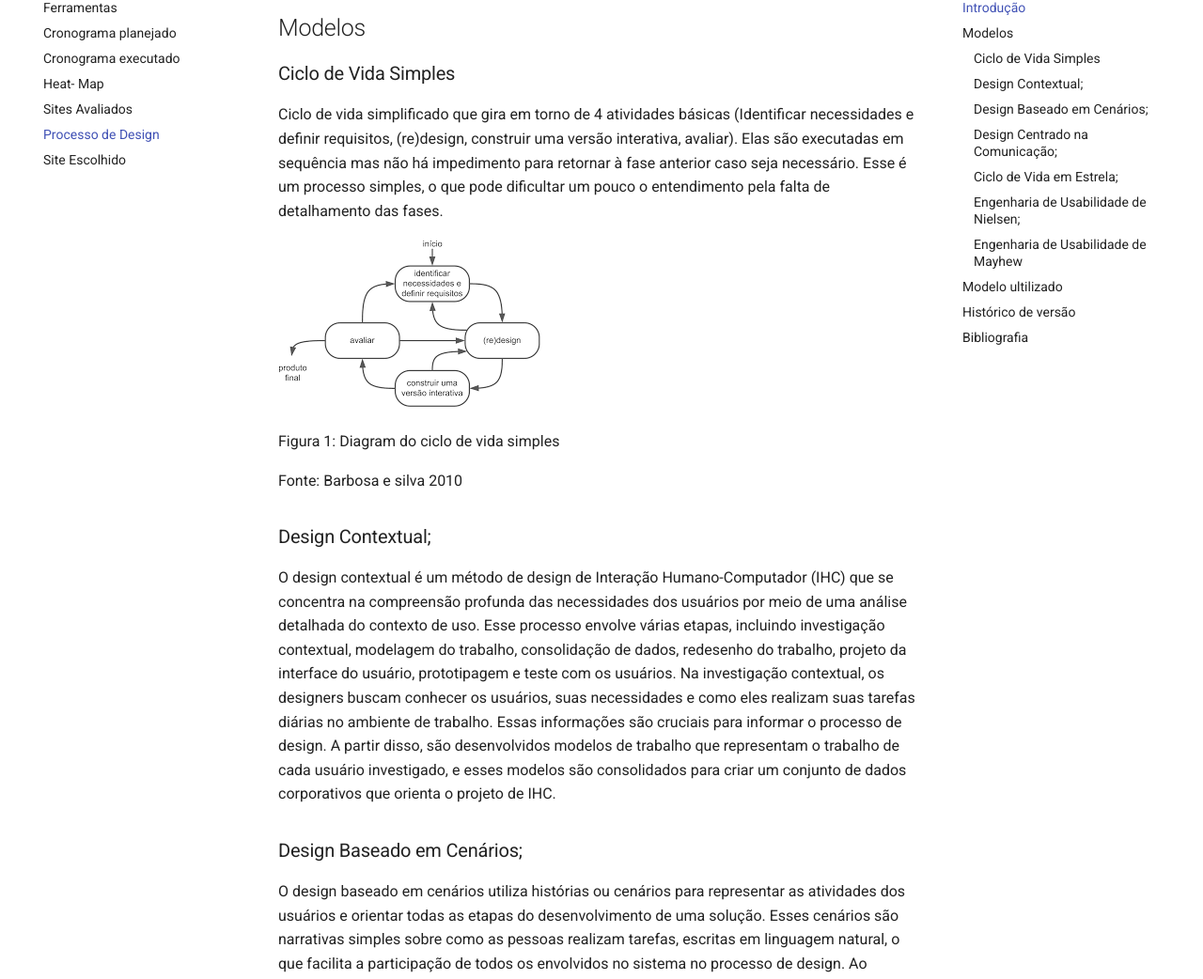
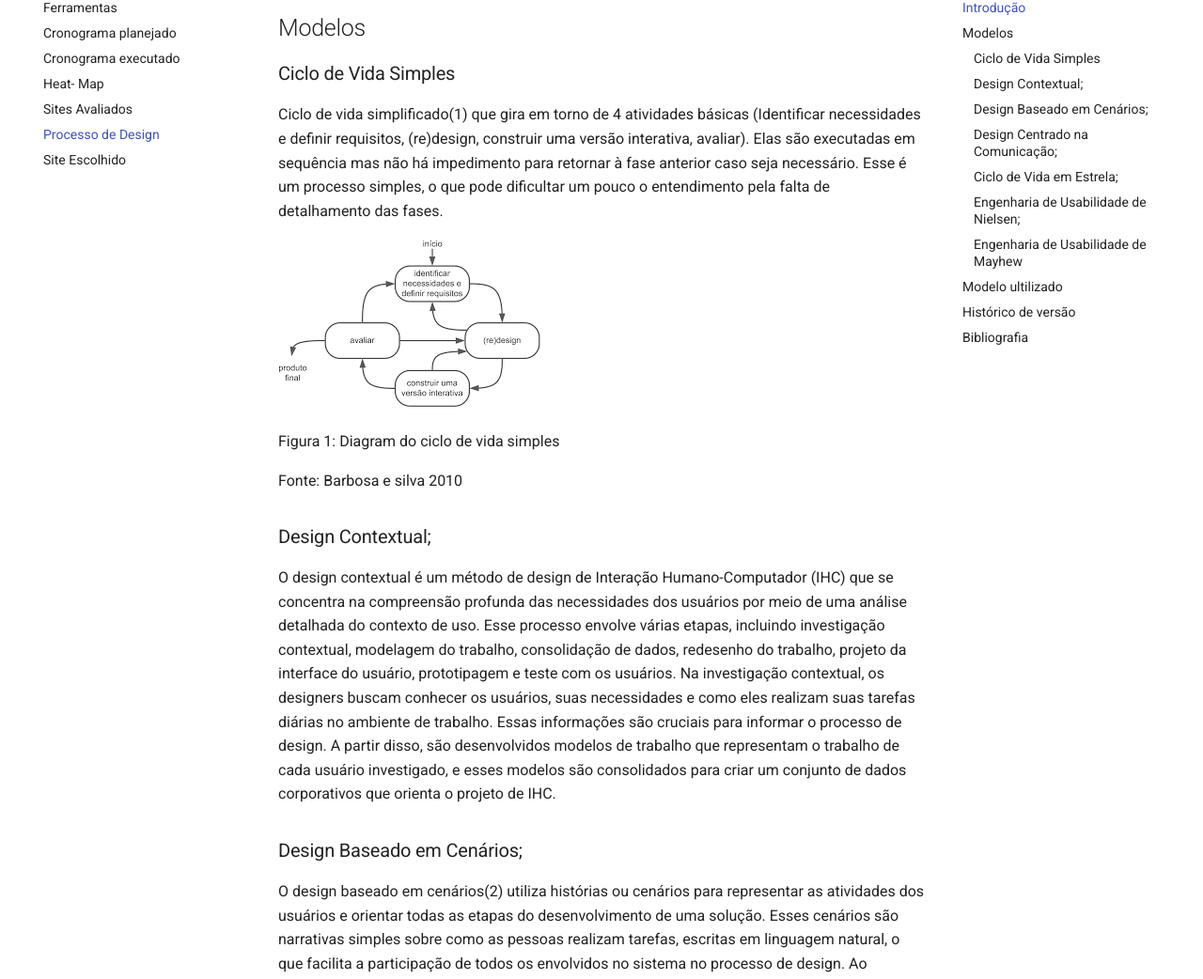
Before and after one commit to Interacao-Humano-Computador/2023.2--BRB-Mobilidade, an MkDocs documentation site: the page built from docs/process_des.md, in a window 1280 px wide and 1400 px high, scrolled down 379 px. Shown: the part 148-1190 px from the top of the window at 94% size. Built offline with MkDocs 1.6.1 and Material for MkDocs 9.7.7, drawn with Linux system fonts in a browser that asks for light colours; some of the changed text lies outside the part shown.

Commit message:
uploading desing process

```diff
--- a/docs/process_des.md
+++ b/docs/process_des.md
@@ -8,7 +8,7 @@ Dito isso, iremos explicar brevemente sobre alguns desses processos mais conheci
 ## Modelos
 
 ### Ciclo de Vida Simples
-Ciclo de vida simplificado que gira em torno de 4 atividades básicas (Identificar necessidades e definir requisitos, (re)design, construir uma versão interativa, avaliar). Elas são executadas em sequência mas não há impedimento para retornar à fase anterior caso seja necessário. Esse é um processo simples, o que pode dificultar um pouco o entendimento pela falta de detalhamento das fases.
+Ciclo de vida simplificado(1) que gira em torno de 4 atividades básicas (Identificar necessidades e definir requisitos, (re)design, construir uma versão interativa, avaliar). Elas são executadas em sequência mas não há impedimento para retornar à fase anterior caso seja necessário. Esse é um processo simples, o que pode dificultar um pouco o entendimento pela falta de detalhamento das fases.
 
 ![Image title](assets/simples.png)
 
@@ -20,7 +20,7 @@ Fonte: Barbosa e silva 2010
 O design contextual é um método de design de Interação Humano-Computador (IHC) que se concentra na compreensão profunda das necessidades dos usuários por meio de uma análise detalhada do contexto de uso. Esse processo envolve várias etapas, incluindo investigação contextual, modelagem do trabalho, consolidação de dados, redesenho do trabalho, projeto da interface do usuário, prototipagem e teste com os usuários. Na investigação contextual, os designers buscam conhecer os usuários, suas necessidades e como eles realizam suas tarefas diárias no ambiente de trabalho. Essas informações são cruciais para informar o processo de design. A partir disso, são desenvolvidos modelos de trabalho que representam o trabalho de cada usuário investigado, e esses modelos são consolidados para criar um conjunto de dados corporativos que orienta o projeto de IHC.
 
 ### Design Baseado em Cenários;
-O design baseado em cenários utiliza histórias ou cenários para representar as atividades dos usuários e orientar todas as etapas do desenvolvimento de uma solução. Esses cenários são narrativas simples sobre como as pessoas realizam tarefas, escritas em linguagem natural, o que facilita a participação de todos os envolvidos no sistema no processo de design. Ao escrever, revisar e discutir esses cenários, a equipe de design e os usuários têm a oportunidade de explorar como a tecnologia existente afeta as atividades dos usuários e como o sistema em desenvolvimento pode influenciá-las. Os cenários também estimulam a criatividade, permitindo que a equipe explore diferentes caminhos e ideias alternativas. Esse processo é iterativo e inclui a análise do problema, a concepção da solução de IHC, a prototipagem e a avaliação da solução proposta.
+O design baseado em cenários(2) utiliza histórias ou cenários para representar as atividades dos usuários e orientar todas as etapas do desenvolvimento de uma solução. Esses cenários são narrativas simples sobre como as pessoas realizam tarefas, escritas em linguagem natural, o que facilita a participação de todos os envolvidos no sistema no processo de design. Ao escrever, revisar e discutir esses cenários, a equipe de design e os usuários têm a oportunidade de explorar como a tecnologia existente afeta as atividades dos usuários e como o sistema em desenvolvimento pode influenciá-las. Os cenários também estimulam a criatividade, permitindo que a equipe explore diferentes caminhos e ideias alternativas. Esse processo é iterativo e inclui a análise do problema, a concepção da solução de IHC, a prototipagem e a avaliação da solução proposta.
 
 ![Image title](assets/baseado.png)
 
```
Also changed, not shown: other parts of docs/process_des.md (+2 -2 lines).
